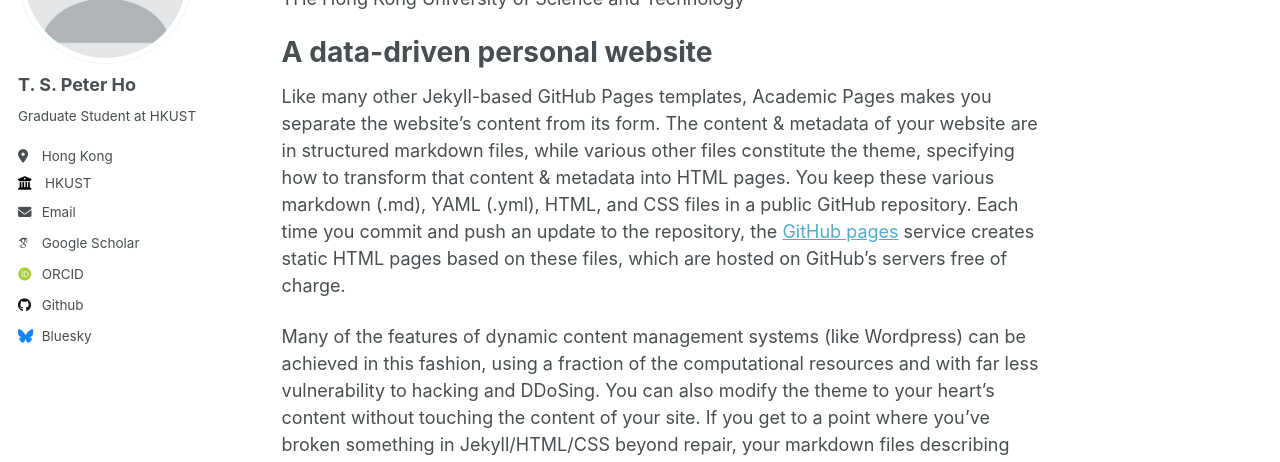
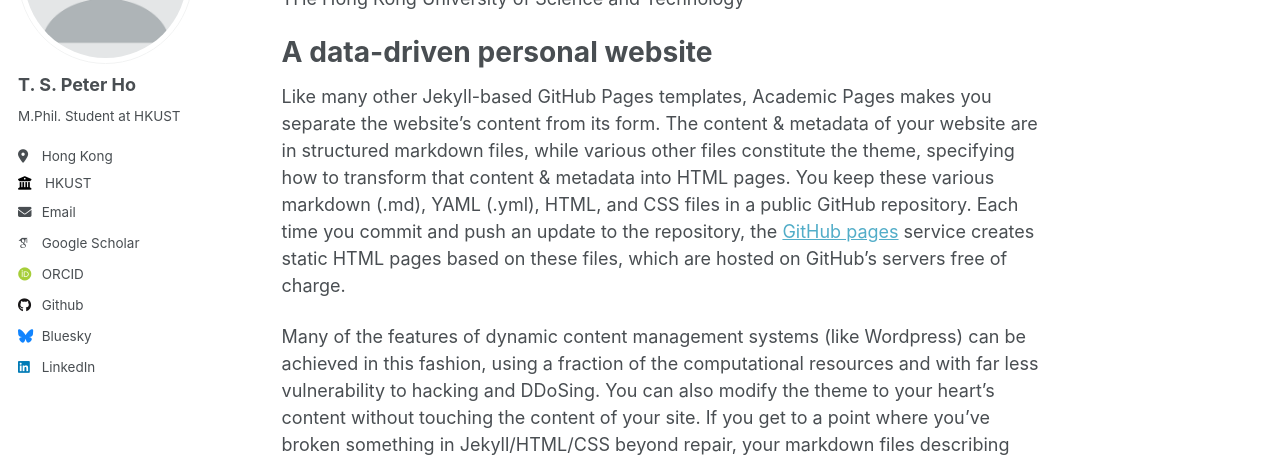
Before and after one commit to peterh0709/tspho.github.io, a Jekyll site: the page built from _pages/about.md, in a window 1280 px wide. Shown: the part 217-679 px from the top of the page. Built offline with Jekyll 4.4.1, drawn with Linux system fonts in a browser that asks for light colours; some web fonts are replaced; part of the change alters nothing that is shown.

Commit message:
Update _config.yml

```diff
--- a/_config.yml
+++ b/_config.yml
@@ -24,7 +24,7 @@ author:
   avatar           : "profile.png"
   name             : "T. S. Peter Ho"
   pronouns         : # example: "she/her"
-  bio              : "Graduate Student at HKUST "
+  bio              : "M.Phil. Student at HKUST "
   location         : "Hong Kong"
   employer         : "HKUST"
   uri              : # URL
@@ -42,7 +42,7 @@ author:
   bitbucket        : # Username - Update with your username on the site
   codepen          : # Username
   dribbble         : # Username
-  github           : "academicpages"
+  github           : "https://github.com/tspho"
   kaggle           : # Username
   stackoverflow    : # User number or user number and name (i.e., use "1" or "1/jeff-atwood")
 
@@ -56,7 +56,7 @@ author:
   keybase          : # Username
   instagram        : # Username
   lastfm           : # Username
-  linkedin         : # Username
+  linkedin         : "https://www.linkedin.com/in/t-s-peter-ho-077055206/"
   mastodon         : # URL
   medium           : # URL
   pinterest        : # Username
```
